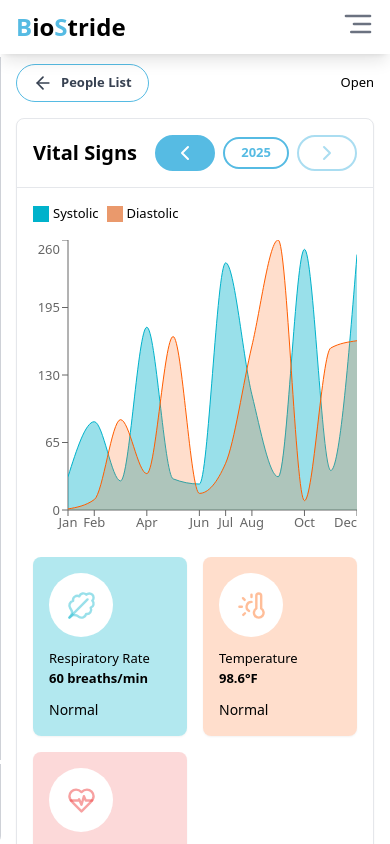
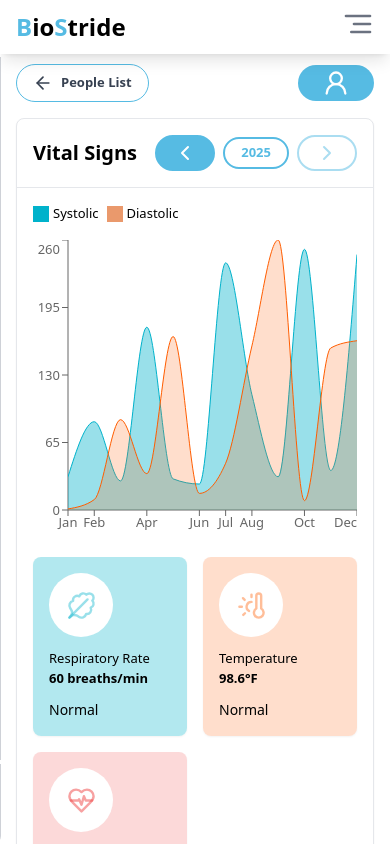
Before and after one commit to CodeWithAsterixh/BioStride, a React (Vite) app: page /patients/1 in a window 390 px wide. Built offline with nearby package versions, Linux system fonts and the light colour scheme; grey boxes are pictures that could not be loaded.

Commit message:
Icon: Changed Icons on the drawer

```diff
--- a/src/components/majors/patientsComponents/PersonDetails.tsx
+++ b/src/components/majors/patientsComponents/PersonDetails.tsx
@@ -1,4 +1,4 @@
-import { ArrowLeft, ChevronLeft, ChevronRight, Eye, EyeOff } from "lucide-react";
+import { ArrowLeft, ChevronLeft, ChevronRight, Eye, EyeOff, UserRound } from "lucide-react";
 import BloodPressureChart from "../../../features/patientsFeatures/BloodPressureChart/BloodPressureChart";
 import DiagnosticList from "../../../features/patientsFeatures/DiagnosticList/DiagnosticList";
 import LabResults from "../../../features/patientsFeatures/LabResults/LabResults";
@@ -77,7 +77,7 @@ export default function PersonDetails({
           {showAllInfo ? ( <div className="flex items-center gap-2">Hide Profile <Eye className="h-5 w-5" /></div>) : ( <div className="flex items-center gap-2">Show Profile  <EyeOff className="h-5 w-5" /></div>)}
         </Button>
         <Drawer>
-          <DrawerTrigger className="md:hidden">Open</DrawerTrigger>
+          <DrawerTrigger className="md:hidden bg-[#56bbe3] py-1 px-6 rounded-full text-white hover:bg-opacity-35"> <UserRound className="h-7 w-7" /> </DrawerTrigger>
           <DrawerContent className="w-full h-[85%] bg-white dark:bg-darkComponentsBg rounded-t-[2rem] p-0">
             <DrawerPatientProfile/>
 
```
